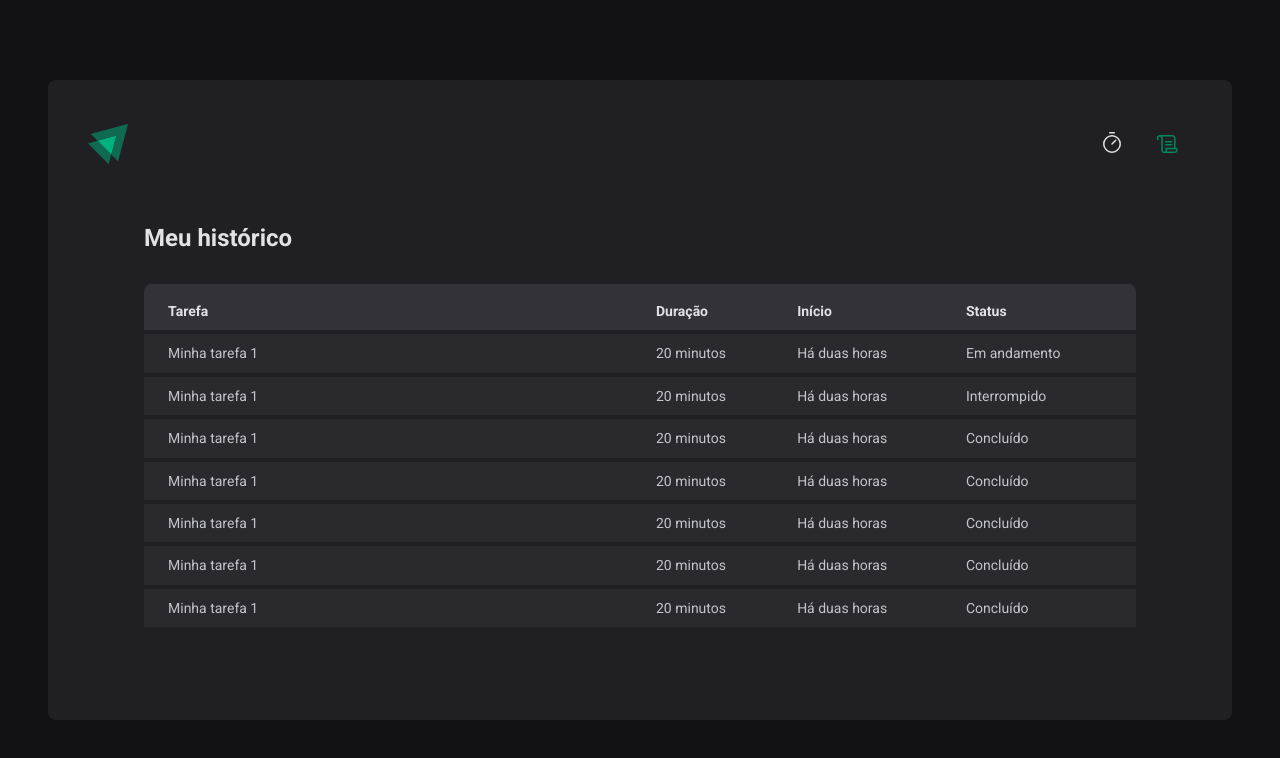
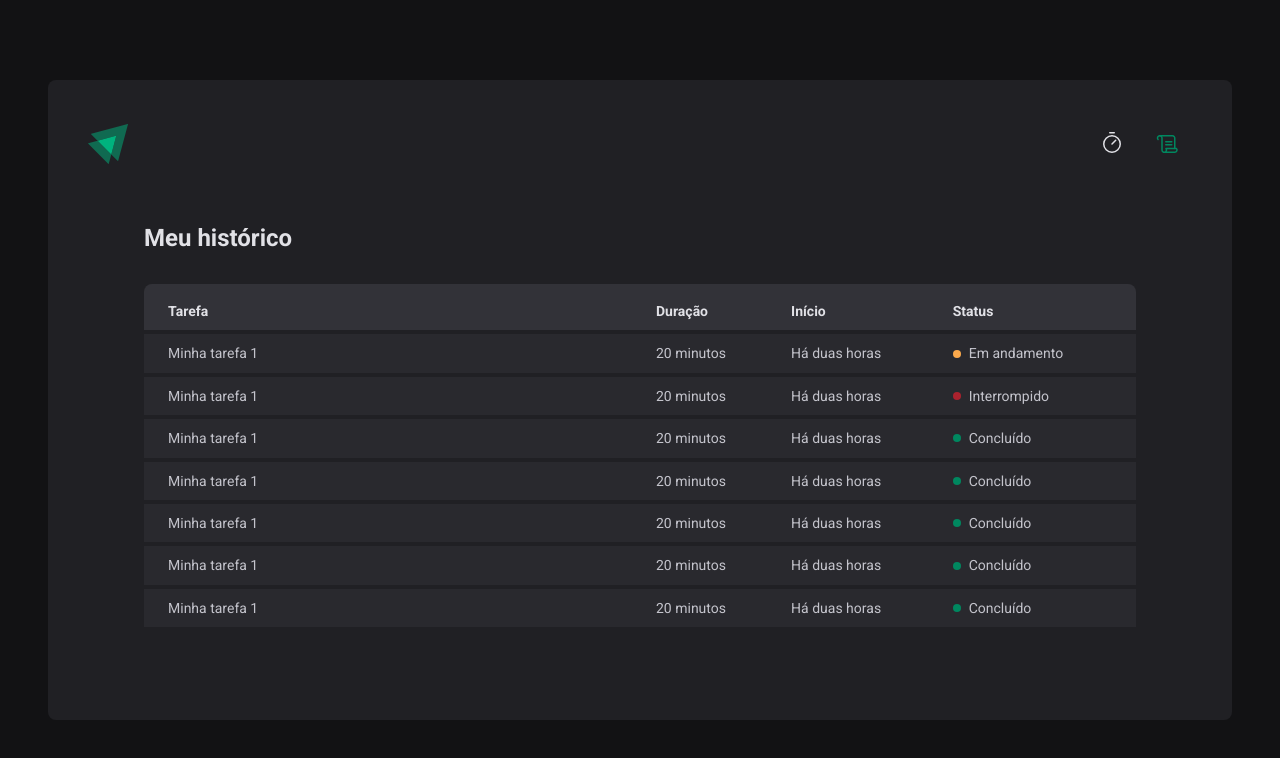
Before and after one commit to rramires/react_timer, a React (Vite) app: page /history in a window 1280 px wide. Shown: the top 758 px of the page. Built offline with nearby package versions, Linux system fonts and the light colour scheme.

Commit message:
Adding status render.

```diff
--- a/src/pages/History.style.ts
+++ b/src/pages/History.style.ts
@@ -63,3 +63,43 @@
 		}
 	}
 `
+
+/* export const StatusRender = styled.td`
+	display: flex;
+	align-items: center;
+	gap: 0.5rem;
+
+	&::before {
+		content: '';
+		width: 0.5rem;
+		height: 0.5rem;
+		border-radius: 50%;
+		background: ${(props) => props.theme['gray-800']};
+	}
+` */
+
+const STATUS_COLORS = {
+	yellow: 'yellow-500',
+	green: 'green-500',
+	red: 'red-500',
+} as const
+
+interface StatusProps {
+	statusColor: keyof typeof STATUS_COLORS
+}
+
+export const StatusRender = styled.span.withConfig({
+	shouldForwardProp: (prop) => !['statusColor'].includes(prop),
+})<StatusProps>`
+	display: flex;
+	align-items: center;
+	gap: 0.5rem;
+
+	&::before {
+		content: '';
+		width: 0.5rem;
+		height: 0.5rem;
+		border-radius: 50%;
+		background: ${(props) => props.theme[STATUS_COLORS[props.statusColor]]};
+	}
+`
--- a/src/pages/History.tsx
+++ b/src/pages/History.tsx
@@ -1,4 +1,4 @@
-import { HistoryContainer, HistoryList } from './History.style'
+import { HistoryContainer, HistoryList, StatusRender } from './History.style'
 
 export function History() {
 	return (
@@ -19,43 +19,57 @@
 							<td>Minha tarefa 1</td>
 							<td>20 minutos</td>
 							<td>Há duas horas</td>
-							<td>Em andamento</td>
+							<td>
+								<StatusRender statusColor='yellow'>Em andamento</StatusRender>
+							</td>
 						</tr>
 						<tr>
 							<td>Minha tarefa 1</td>
 							<td>20 minutos</td>
 							<td>Há duas horas</td>
-							<td>Interrompido</td>
+							<td>
+								<StatusRender statusColor='red'>Interrompido</StatusRender>
+							</td>
 						</tr>
 						<tr>
 							<td>Minha tarefa 1</td>
 							<td>20 minutos</td>
 							<td>Há duas horas</td>
-							<td>Concluído</td>
+							<td>
+								<StatusRender statusColor='green'>Concluído</StatusRender>
+							</td>
 						</tr>
 						<tr>
 							<td>Minha tarefa 1</td>
 							<td>20 minutos</td>
 							<td>Há duas horas</td>
-							<td>Concluído</td>
+							<td>
+								<StatusRender statusColor='green'>Concluído</StatusRender>
+							</td>
 						</tr>
 						<tr>
 							<td>Minha tarefa 1</td>
 							<td>20 minutos</td>
 							<td>Há duas horas</td>
-							<td>Concluído</td>
+							<td>
+								<StatusRender statusColor='green'>Concluído</StatusRender>
+							</td>
 						</tr>
 						<tr>
 							<td>Minha tarefa 1</td>
 							<td>20 minutos</td>
 							<td>Há duas horas</td>
-							<td>Concluído</td>
+							<td>
+								<StatusRender statusColor='green'>Concluído</StatusRender>
+							</td>
 						</tr>
 						<tr>
 							<td>Minha tarefa 1</td>
 							<td>20 minutos</td>
 							<td>Há duas horas</td>
-							<td>Concluído</td>
+							<td>
+								<StatusRender statusColor='green'>Concluído</StatusRender>
+							</td>
 						</tr>
 					</tbody>
 				</table>
```
